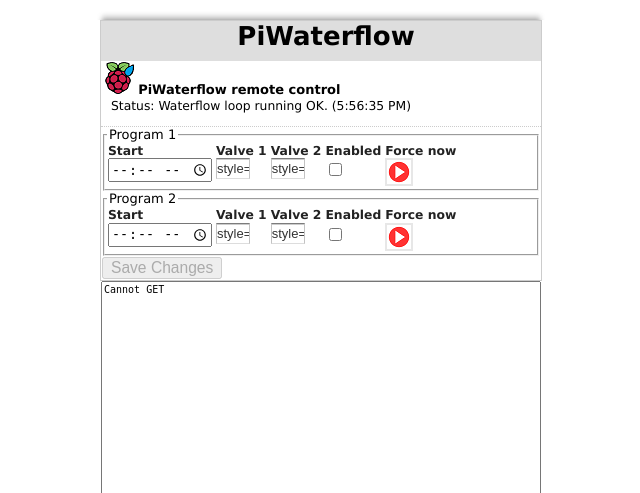
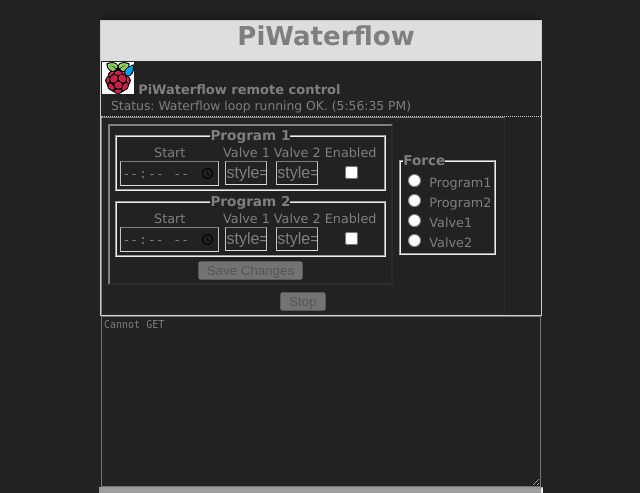
Before and after one commit to Phornee/piwwwaterflow, a Python web app: template templates/form.html in a window 1280 px wide. Shown: the top 493 px of the page, without its empty margins (319-959 px from the left). Run offline with Jinja, Linux system fonts and the light colour scheme; the template is opened without the code that fills it, so the values that code supplies are empty; grey boxes are pictures that could not be loaded.

Commit message:
black version

```diff
--- a/static/css/view.css
+++ b/static/css/view.css
@@ -3,26 +3,21 @@ body
 	background:#fffff;
 	font-family:"Lucida Grande", Tahoma, Arial, Verdana, sans-serif;
 	font-size:small;
-	margin:8px 0 16px;
+	margin:4px 0 4px;
 	text-align:center;
 }
 
 #form_container
 {
-	background:#fff;
 	border:1px solid #ccc;
 	margin:0 auto;
 	text-align:left;
 	width:440px;
 }
 
-#textarea
-{
-	background:#fff;
-	border:1px solid #ccc;
-	margin:0 auto;
-	text-align:left;
-	width:440px;
+textarea#log {
+    color: #7F7F7F;
+    background: #222222;
 }
 
 #top
@@ -89,21 +84,24 @@ form li
 	position:relative;
 }
 
+td
+{
+    border:0px;
+    text-align: center;
+}
+
+.td_left
+{
+    border:0px;
+    text-align: left;
+}
+
 fieldset
 {
     padding-block-start: 0.15em;
     padding-inline-start: 0.15em;
     padding-inline-end: 0.15em;
     padding-block-end: 0.15em
-}
-
-form li:after
-{
-	clear:both;
-	content:".";
-	display:block;
-	height:0;
-	visibility:hidden;
 }
 
 .btn {
@@ -165,7 +163,6 @@ form li div
 
 form li span
 {
-	color:#444;
 	float:left;
 	margin:0 4px 0 0;
 	padding:0 0 0px;
@@ -214,7 +211,6 @@ form li div label
 form li span label
 {
 	clear:both;
-	color:#444;
 	display:block;
 	font-size:9px;
 	line-height:9px;
@@ -257,7 +253,7 @@ form li .datepicker
 {
 	font-size:95%;
 	line-height:130%;
-	margin:0px 10px 12px;
+	margin:0px 10px 2px;
 }
 
 form hr
@@ -323,6 +319,37 @@ label.description
 	padding:0 0 1px;
 }
 
+
+label.header
+{
+	border:none;
+	font-size:80%;
+	font-weight:500;
+	line-height:100%;
+	padding:0 0 1px;
+}
+
+label.programheader
+{
+	border:none;
+	display:block;
+	font-size:80%;
+	font-weight:500;
+	line-height:100%;
+	padding:0 0 1px;
+}
+
+
+legend.fieldsetheader
+{
+	border:none;
+	display:block;
+	font-size:85%;
+	font-weight:700;
+	line-height:100%;
+	padding:0 0 1px;
+}
+
 span.symbol
 {
 	font-size:115%;
@@ -331,12 +358,12 @@ span.symbol
 
 input.text
 {
-	background:#fff url(../../../static/img/shadow.gif) repeat-x top;
+    background: #222222;
+    color: #7f7f7f;
 	border-bottom:1px solid #ddd;
 	border-left:1px solid #c3c3c3;
 	border-right:1px solid #c3c3c3;
 	border-top:1px solid #7c7c7c;
-	color:#333;
 	font-size:100%;
 	margin:0;
 	padding:2px 0;
@@ -574,66 +601,3 @@ form li:hover .guidelines
     font-weight:normal;
     margin:0pt 0pt 3px;
 }
-
-/*** Password ****/
-ul.password{
-    margin-top:60px;
-    margin-bottom: 60px;
-    text-align: center;
-}
-.password h2{
-    color:#DF0000;
-    font-weight:bold;
-    margin:0pt auto 10px;
-}
-
-.password input.text {
-   font-size:170% !important;
-   width:280px;
-   text-align: center;
-}
-.password label{
-   display:block;
-   font-size:120% !important;
-   padding-top:10px;
-   font-weight:bold;
-}
-
-#li_captcha{
-   padding-left: 5px;
-}
-
-
-#li_captcha span{
-	float:none;
-}
-
-/** Embedded Form **/
-
-.embed #form_container{
-	border: none;
-}
-
-.embed #top, .embed #bottom, .embed h1{
-	display: none;
-}
-
-.embed #form_container{
-	width: 100%;
-}
-
-.embed #footer{
-	text-align: left;
-	padding-left: 10px;
-	width: 99%;
-}
-
-.embed #footer.success{
-	text-align: center;
-}
-
-.embed form.appnitro
-{
-	margin:0px 0px 0;
-
-}
--- a/static/js/code.js
+++ b/static/js/code.js
@@ -36,6 +36,26 @@ document.addEventListener("input", setEnabled);
 saveCurrent();
 setEnabled();
 
+function setEnableInstantActions(enable){
+    document.getElementById("force1").disabled = !enable
+    document.getElementById("force1").hidden = !enable
+    document.getElementById("force2").disabled = !enable
+    document.getElementById("force2").hidden = !enable
+}
+
+function setEnableForceFieldset(enable){
+    document.getElementById("forceFieldset").disabled = !enable
+}
+
+function resetForceTriggers(){
+    var x = document.getElementsByName('forcetrigger');
+    for (var i = 0; i < x.length; i++) {
+        x[i].checked = false;
+        x[i].labels.item(0).style.color = '#7F7F7F'
+        }
+}
+
+
 function update(){
     let requestlog = new XMLHttpRequest();
     requestlog.open('GET', '/log');
@@ -59,30 +79,71 @@ function update(){
         if (requestservice.response=='false')
         {
             document.getElementById('status').innerHTML = "Status: Waterflow loop NOT running!!! (" + timestring + ")"
-            document.getElementById('status').style.color = '#FF0000'
+            document.getElementById('status').style.color = '#FF2222'
         }
         else
         {
             document.getElementById('status').innerHTML = "Status: Waterflow loop running OK. (" + timestring + ")"
-            document.getElementById('status').style.color = '#000000'
+            document.getElementById('status').style.color = '#7F7F7F'
         }
     }
     requestservice.send();
 
+    let requeststop = new XMLHttpRequest();
+    requeststop.open('GET', '/stop');
+    requeststop.responseType = 'text';
+    requeststop.onload = function() {
+        if (requeststop.response=='false'){
+            document.getElementById('stop').disabled = false
+        }
+        else{
+            document.getElementById('stop').disabled = true
+        }
+    }
+    requeststop.send();
+
+
+    resetForceTriggers();
+
     let requestforced = new XMLHttpRequest();
-    requestforced.open('GET', '/force_program');
+    requestforced.open('GET', '/force');
     requestforced.responseType = 'text';
     requestforced.onload = function() {
-        if (requestforced.response=='false')
-        {
-            document.getElementById("play1").disabled = false
-            document.getElementById("play2").disabled = false
+        if (requestforced.response!="null"){
+            var forcedObj = JSON.parse(requestforced.response);
+            setEnableForceFieldset(false);
 
+            if (forcedObj.type=='program'){
+                if (forcedObj.value == 0){
+                    program1t = document.getElementById("program1trigger");
+                    program1t.checked = true;
+                    program1t.labels.item(0).style.color = '#22FF22'
+                }
+                else{
+                    program2t = document.getElementById("program2trigger");
+                    program2t.checked = true;
+                    program2t.labels.item(0).style.color = '#22FF22'
+                }
+            }
+            else{
+                if (forcedObj.value == 0){
+                    valve1t = document.getElementById("valve1trigger");
+                    valve1t.checked = true;
+                    valve1t.labels.item(0).style.color = '#22FF22'
+                }
+                else{
+                    valve2t = document.getElementById("valve2trigger");
+                    valve2t.checked = true;
+                    valve2t.labels.item(0).style.color = '#22FF22'
+                }
+            }
         }
-        else
-        {
-            document.getElementById("play1").disabled = true
-            document.getElementById("play2").disabled = true
+        else{
+            setEnableForceFieldset(true)
+            var x = document.getElementsByName('forcetrigger');
+            for (var i = 0; i < x.length; i++) {
+                x[i].checked = false;
+            }
         }
     }
     requestforced.send();
@@ -93,20 +154,60 @@ update();
 
 setInterval("update();",30000);
 
-function forceProgram(program_forced){
+function forceProgram(control, program_forced){
     let requestservice = new XMLHttpRequest();
-    requestservice.open('POST', '/force_program');
+    requestservice.open('POST', '/force');
     requestservice.responseType = 'text';
     requestservice.onload = function() {
         if (requestservice.response=='false'){
 
         }
     }
-    requestservice.send(program=program_forced);
+    var data = new FormData();
+    data.append('type', 'program');
+    data.append('value', program_forced);
 
-    document.getElementById("play1").disabled = true
-    document.getElementById("play2").disabled = true
+    requestservice.send(data);
+
+    control.style.color = '#00FF00'
+    setEnableForceFieldset(false)
 }
 
-document.getElementById("play1").addEventListener("click", function(){forceProgram(0);})
-document.getElementById("play2").addEventListener("click", function(){forceProgram(1);})
+function forceValve(control, valve_forced){
+    let requestservice = new XMLHttpRequest();
+    requestservice.open('POST', '/force');
+    requestservice.responseType = 'text';
+    requestservice.onload = function() {
+        if (requestservice.response=='false'){
+
+        }
+    }
+    var data = new FormData();
+    data.append('type', 'valve');
+    data.append('value', valve_forced);
+
+    requestservice.send(data);
+
+    control.style.color = '#00FF00'
+    setEnableForceFieldset(false)
+}
+
+function stopWaterflow(button){
+    let requestservice = new XMLHttpRequest();
+    requestservice.open('POST', '/stop');
+    requestservice.send();
+    button.disabled = true;
+}
+
+function handleTriggerValve(trigger_radio, valve){
+    alert('New value: ' + trigger_radio.value);
+    if (valve!=0)
+    {
+        forceProgram(-valve)
+    }
+    else
+    {
+        setEnableInstantActions(true)
+        setEnableForceValve(true)
+    }
+}
--- a/templates/form.html
+++ b/templates/form.html
@@ -6,94 +6,124 @@
 <link rel="icon" type="image/png" sizes="32x32" href="static/img/icon-32.png">
 <link rel="icon" type="image/png" sizes="256x256" href="static/img/icon-256.png">
 </head>
-<body id="main_body" >
+<body id="main_body" style="background-color: #222222; color: #7F7F7F;" >
 
 	<img id="top" src="static/img/top.png" alt="">
-	<div id="form_container">
-
+	<div id="form_container" align="center">
 		<h1><a align="center" style="height: 40px">PiWaterflow</a></h1>
-		<form id="waterflow_form" style=" margin-block-end: 0em" method="POST" action="">
+		<form id="waterflow_form" style=" margin-block-end: 0em;" method="POST" action="">
 			<div class="form_description" style="margin-bottom: -;margin-bottom: 0px; margin-top: 0px;">
 				<ul>
 					<li>
 						<img src="static/img/icon-32.png" alt="Icon">
-						<strong>PiWaterflow remote control</strong>
+						<strong>  PiWaterflow remote control</strong>
 					</li>
 				</ul>
 				<p id = 'status'>Status: Retrieving status...</p>
 			</div>
 
-			<ul >
+			<table border="1" class="table" id="tablacontroles">
+				<tr>
+					<td>
+						<table id="programsandforce">
+							<tr>
+								<td>
+									<table border="2px" id="programstable">
+										<tr border="0px" id="prog1row">
+											<td border="0px">
 												<fieldset>
-					<legend>Program 1</legend>
+													<legend class="fieldsetheader"> Program 1</legend>
 													<li id="program1" >
 														<span>
-							<label class="description">Start </label>
-							<input type="time" id="time1" name="time1" value={{time1}} required>
+															<label class="programheader">Start </label>
+															<input type="time" class="text" id="time1" name="time1" value={{time1}} required>
 														</span>
 														<span>
-							<label class="description" >Valve 1</label>
+															<label class="programheader" >Valve 1</label>
 															<input id="valve11" name="valve11" class="element text " size="2" type="text" maxlength="2" value={{valve11}} style="margin-top: 2px;" >
 														</span>
 														<span>
-							<label class="description" >Valve 2</label>
+															<label class="programheader" >Valve 2</label>
 															<input id="valve12" name="valve12" class="element text " size="2" type="text" maxlength="2" value={{valve12}} style="margin-top: 2px;" >
 														</span>
 														<span>
-							<label class="description" >Enabled</label>
+															<label class="programheader" >Enabled</label>
 															<input type="checkbox" id="prog1enabled" name="prog1enabled" value="True" style="margin-top: 5px;">
 															<script type="text/javascript">
 																document.getElementById('prog1enabled').checked = '{{enabled1}}'=='True'
 															</script>
 														</span>
-						<span>
-							<label class="description" >Force now</label>
-							<button id="play1" class="btn default"  >
-								<img src="static/img/play.png"></img>
-							</button>
-						</span>
 													</li>
 												</fieldset>
+											</td>
+										</tr>
+										<tr border="0" id="prog2row">
+											<td>
 												<fieldset>
-					<legend>Program 2</legend>
+													<legend class="fieldsetheader">Program 2</legend>
 													<li id="program2" >
 														<span>
-							<label class="description">Start </label>
-							<input type="time" id="time2" name="time2" value={{time2}} required>
+															<label class="programheader">Start </label>
+															<input type="time" class="text" id="time2" name="time2" value={{time2}} required>
 														</span>
 														<span>
-							<label class="description" >Valve 1</label>
+															<label class="programheader" >Valve 1</label>
 															<input id="valve21" name="valve21" class="element text " size="2" type="text" maxlength="2" value={{valve21}} style="margin-top: 2px;" >
 														</span>
 														<span>
-							<label class="description" >Valve 2</label>
+															<label class="programheader" >Valve 2</label>
 															<input id="valve22" name="valve22" class="element text " size="2" type="text" maxlength="2" value={{valve22}} style="margin-top: 2px;" >
 														</span>
 														<span>
-							<label class="description" >Enabled</label>
+															<label class="programheader" >Enabled</label>
 															<input type="checkbox" id="prog2enabled" name="prog2enabled" value="True" style="margin-top: 5px;" >
 															<script type="text/javascript">
 																document.getElementById('prog2enabled').checked = '{{enabled2}}'=='True'
 															</script>
 														</span>
-						<span>
-							<label class="description" >Force now</label>
-							<button id="play2" class="btn default"  >
-								<img src="static/img/play.png"></img>
-							</button>
-						</span>
 													</li>
 												</fieldset>
-				<li class="buttons">
+											</td>
+										</tr>
+										<tr>
+											<td>
 												<input id="saveForm" class="button_text" type="submit" name="submit" value="Save Changes" />
-				</li>
-			</ul>
+											</td>
+										</tr>
+									</table>
+								</td>
+								<td style='text-align:left;'>
+									<fieldset id="forceFieldset">
+										<legend class="fieldsetheader">Force</legend>
+										<input type="radio" id="program1trigger" name="forcetrigger" value="prog1" onclick="forceProgram(this,0);">
+										<label for="program1trigger" class="header">Program1</label><br>
+										<input type="radio" id="program2trigger" name="forcetrigger" value="prog2"  onclick="forceProgram(this,1);">
+										<label for="program2trigger" class="header">Program2</label><br>
+										<input type="radio" id="valve1trigger" name="forcetrigger" value="valve1" onclick="forceValve(this,0);">
+										<label for="valve1trigger" class="header">Valve1</label><br>
+										<input type="radio" id="valve2trigger" name="forcetrigger" value="valve2"  onclick="forceValve(this,1);">
+										<label for="valve2trigger" class="header">Valve2</label><br>
+									</fieldset>
+								</td>
+							</tr>
+						</table>
+					</td>
+				</tr>
+				<tr>
+					<td>
+						<input id="stop" class="button_text" type="button" name="stop" value="Stop" onclick="stopWaterflow(this)" />
+					</td>
+				</tr>
+			</table>
 		</form>
 	</div>
-	<textarea id="log" rows="20"  style = "width:440px; resize: vertical; font-size: 10px;" readonly>Retrieving log...</textarea>
-
+	<div>
+		<textarea id="log" rows="15"  style = "width:440px; resize: vertical; font-size: 10px;" readonly>Retrieving log...</textarea>
+	</div>
+	<div>
+    	<iframe id="grafana_iframe" src="http://192.168.0.14:3000/d/95wZWikRz/piwaterflow?orgId=1&kiosk=tv" width="440" height="360"></iframe>
+	</div>
 	<img id="bottom" src="static/img/bottom.png" alt="">
 	<script type="text/javascript" src="static/js/code.js"></script>
-    <iframe src="http://192.168.0.14:3000/d/95wZWikRz/piwaterflow?orgId=1&kiosk=tv" width="440" height="360"></iframe>
 	</body>
 </html>
```
Lines whose indentation alone changed are shown as unchanged.
